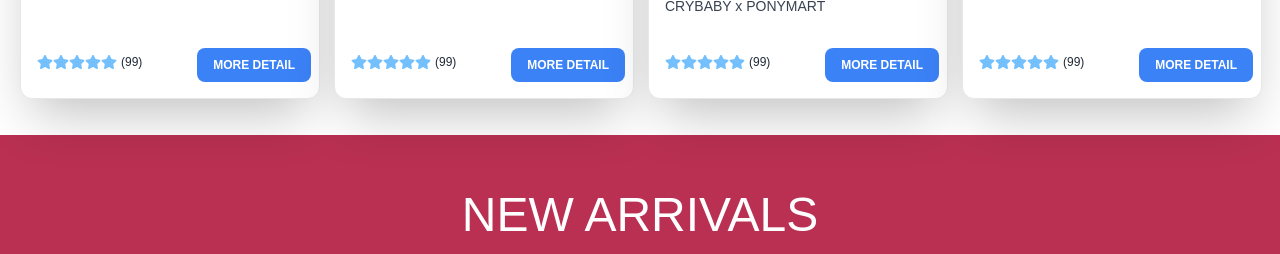
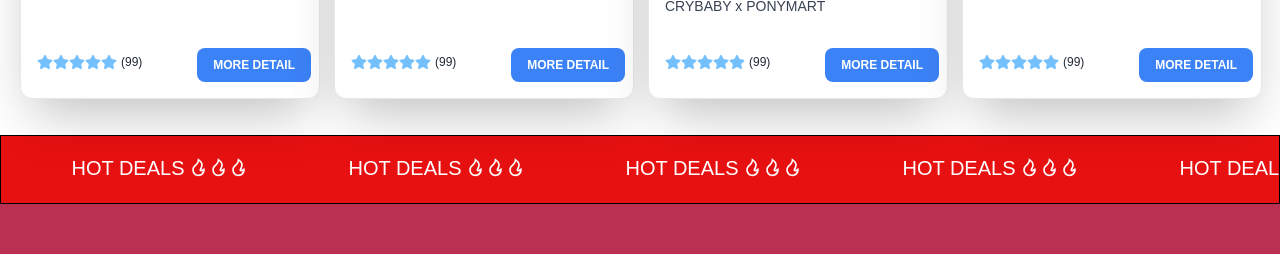
Before and after one commit to JSD7-CMFM/JSD7-CMFM-Frontend, a React (Vite) app: page / in a window 1280 px wide. Shown: the part 960-1214 px from the top of the page. Built offline with nearby package versions, Linux system fonts and the light colour scheme; no server answers; a web font is replaced by a local one.

Commit message:
movingcontent alter

```diff
--- a/src/features/homepage/components/ProductCard.jsx
+++ b/src/features/homepage/components/ProductCard.jsx
@@ -1,6 +1,7 @@
 import React, { useState } from "react";
 import { FaStar, FaTrash } from "react-icons/fa";
 import { Link } from "react-router-dom";
+import MovingSectionAlter from "../../../features/homepage/components/movingTextAlter.jsx";
 
 const ProductList = [
   {
@@ -101,6 +102,7 @@ const ProductCard = () => {
           ))}
         </div>
       </Link>
+      <MovingSectionAlter />
     </>
   );
 };
--- /dev/null
+++ b/src/features/homepage/components/movingTextAlter.jsx
@@ -0,0 +1,63 @@
+import React from "react";
+import { RiFireLine } from "react-icons/ri";
+
+const MovingSectionAlter = () => {
+  const MovingContent = () => {
+    return (
+      <div className="flex">
+        <div className="px-[10px] px-[12.5px] whitespace-nowrap md:pt-[17px] md:pb-5 md:px-12 md:text-[20px] flex  text-white">
+          HOT DEALS
+          <div className="flex p-1">
+            <RiFireLine />
+            <RiFireLine />
+            <RiFireLine />
+          </div>
+        </div>
+        <div className="px-[10px] px-[12.5px] whitespace-nowrap md:pt-[17px] md:pb-5 md:px-12 md:text-[20px] flex text-white">
+          HOT DEALS
+          <div className="flex p-1">
+            <RiFireLine />
+            <RiFireLine />
+            <RiFireLine />
+          </div>
+        </div>
+        <div className="px-[10px] px-[12.5px] whitespace-nowrap md:pt-[17px] md:pb-5 md:px-12 md:text-[20px] flex  text-white">
+          HOT DEALS
+          <div className="flex p-1">
+            <RiFireLine />
+            <RiFireLine />
+            <RiFireLine />
+          </div>
+        </div>
+        <div className="px-[10px] px-[12.5px] whitespace-nowrap md:pt-[17px] md:pb-5 md:px-12 md:text-[20px] flex  text-white">
+          HOT DEALS
+          <div className="flex p-1">
+            <RiFireLine />
+            <RiFireLine />
+            <RiFireLine />
+          </div>
+        </div>
+      </div>
+    );
+  };
+  return (
+    <div
+      id="moving-container"
+      className="bg-[#e71111] overflow-hidden border-black border"
+    >
+      <div
+        id="moving-section"
+        className="flex justify-end animate-leftToRight"
+      >
+        <MovingContent />
+        <MovingContent />
+        <MovingContent />
+        <MovingContent />
+        <MovingContent />
+        <MovingContent />
+      </div>
+    </div>
+  );
+};
+
+export default MovingSectionAlter;
--- a/src/pages/Homepage.jsx
+++ b/src/pages/Homepage.jsx
@@ -2,6 +2,7 @@ import React from "react";
 import Hero from "../features/homepage/components/hero.jsx";
 import ShowProduct from "../features/homepage/components/ShowProduct.jsx";
 import ProductCard from "../features/homepage/components/ProductCard.jsx";
+
 
 
 const Homepage = () => {
--- a/tailwind.config.js
+++ b/tailwind.config.js
@@ -15,9 +15,18 @@ export default {
             transform: "translateX(-50%)",
           },
         },
+        leftToRight: {
+          "0%": {
+            transform: "translateX(0)",
+          },
+          "100%": {
+            transform: "translateX(50%)",
+          },
+        },
       },
       animation: {
         rightToLeft: "rightToLeft 30s linear infinite",
+        leftToRight: "leftToRight 30s linear infinite",
       },
     },
   },
```
